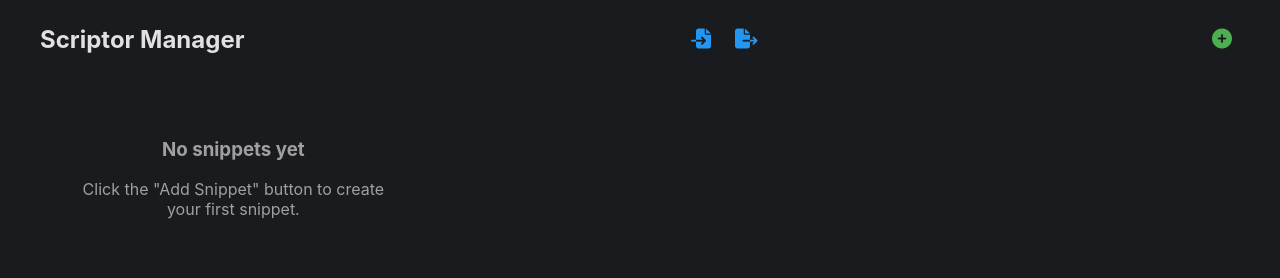
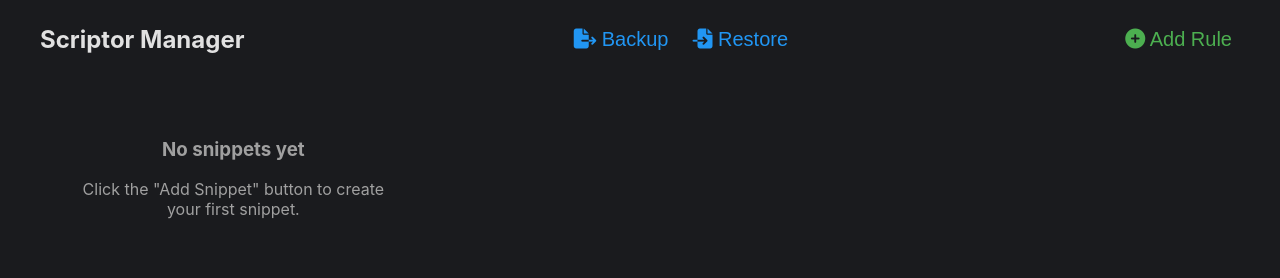
Before and after one commit to Sarmadkh/Scriptor, a browser extension: page index.html in a window 1280 px wide. Drawn offline with Linux system fonts and the light colour scheme.

Commit message:
Update index.html

```diff
--- a/index.html
+++ b/index.html
@@ -83,7 +83,7 @@
         .snippet-header {
             display: flex;
             justify-content: space-between;
-            align-items: flex-start;
+            align-items: center;
             margin-bottom: 12px;
         }
 
@@ -122,7 +122,7 @@
             align-items: center;
             gap: 8px;
             margin: 8px 0;
-            font-size: 14px;
+            font-size: 17px;
             flex-wrap: nowrap;
         }
 
@@ -362,11 +362,11 @@
                 <h1>Scriptor Manager</h1>
             </div>
             <div class="header-middle">
-                <button class="icon-button import-btn" id="importBtn" title="Import"><i class="fas fa-file-import"></i></button>
-                <button class="icon-button export-btn" id="exportBtn" title="Export"><i class="fas fa-file-export"></i></button>
+                <button class="icon-button export-btn" id="exportBtn" title="Backup"><i class="fas fa-file-export"></i> Backup</button>
+                <button class="icon-button import-btn" id="importBtn" title="Restore"><i class="fas fa-file-import"></i> Restore</button>
             </div>
             <div class="header-right">
-                <button class="icon-button add-snippet-btn" id="addSnippet" title="Add Snippet"><i class="fas fa-plus-circle"></i></button>
+                <button class="icon-button add-snippet-btn" id="addSnippet" title="Add Rule"><i class="fas fa-plus-circle"></i> Add Rule</button>
             </div>
         </div>
         <div id="snippetList" class="snippet-grid"></div>
```
